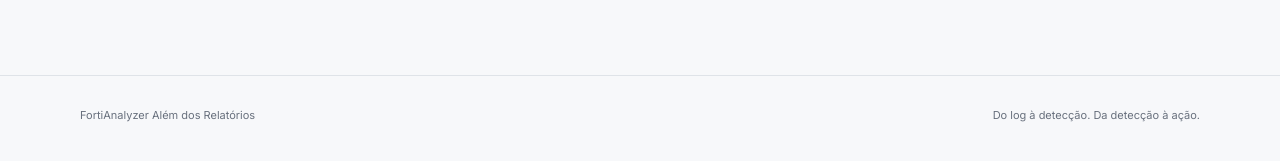
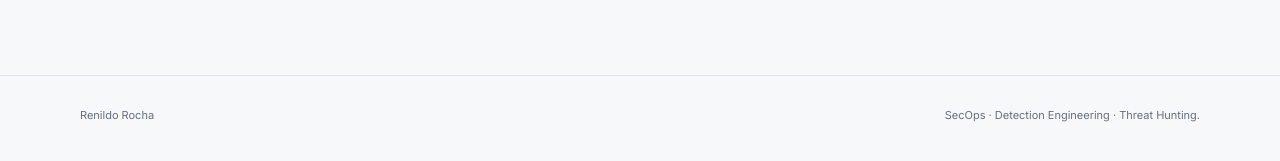
Before and after one commit to rrsecops/rrsecops.github.io, a Jekyll site: the page built from articles.md, in a window 1280 px wide. Shown: the part 549-710 px from the top of the page. Built offline with Jekyll 4.4.1, drawn with Linux system fonts in a browser that asks for light colours.

Commit message:
Update default.html

```diff
--- a/_layouts/default.html
+++ b/_layouts/default.html
@@ -2,4 +2,4 @@
 ---
 <!doctype html><html lang="{{ site.lang }}"><head>{% include head.html %}</head><body class="site-shell">
 <header class="site-header"><div class="container nav-wrap"><a class="brand" href="{{ '/' | relative_url }}"><span class="brand-mark">RR</span><span>RENILDO ROCHA<br><b>BLUE TEAM & SECOPS</b></span></a><nav class="site-nav"><a href="{{ '/start-here/' | relative_url }}">Start Here</a><a href="{{ '/secops/' | relative_url }}">SecOps</a><a href="{{ '/labs/' | relative_url }}">Labs</a><a href="{{ '/detections/' | relative_url }}">Detections</a><a href="{{ '/research/' | relative_url }}">Research</a><a href="{{ '/about/' | relative_url }}">About</a></nav></div></header>
-<main class="container page-content">{{ content }}</main><footer class="site-footer"><div class="container"><span>FortiAnalyzer Além dos Relatórios</span><span>Do log à detecção. Da detecção à ação.</span></div></footer></body></html>
+<main class="container page-content">{{ content }}</main><footer class="site-footer"><div class="container"><span>Renildo Rocha</span><span>SecOps · Detection Engineering · Threat Hunting.</span></div></footer></body></html>
```
